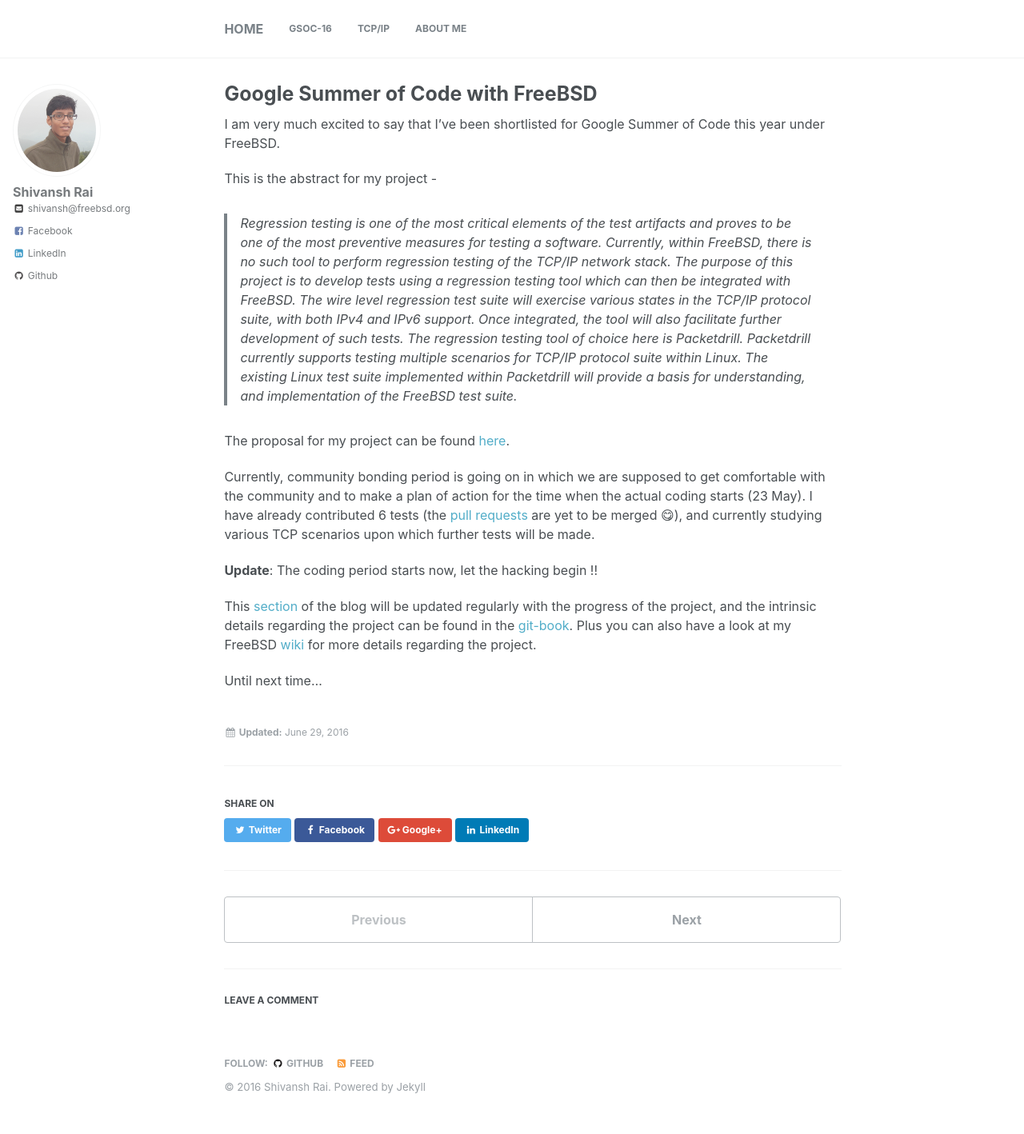
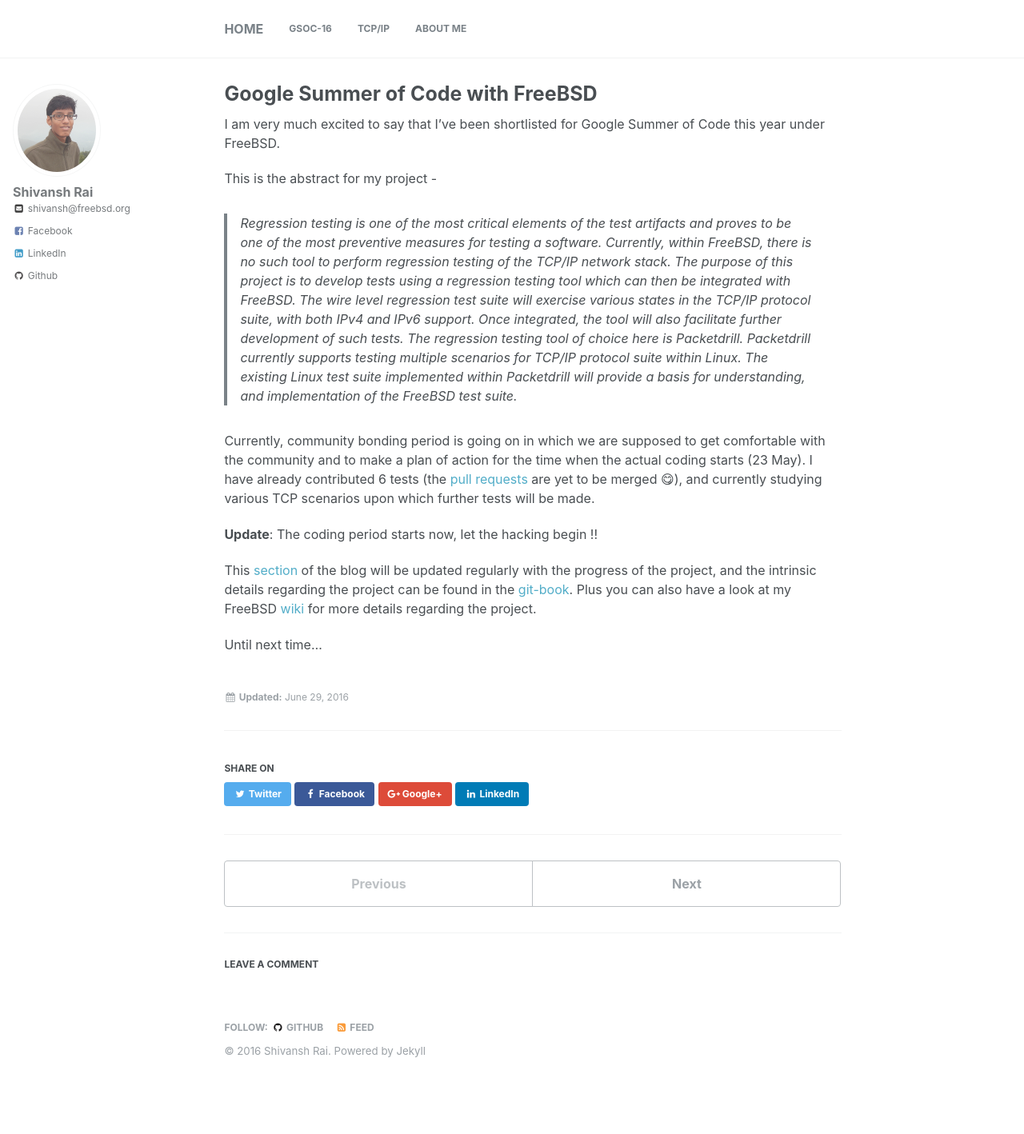
Before and after one commit to shivansh/shivansh.github.io, a Jekyll site: the page built from _gsoc/Google-Summer-of-Code-with-FreeBSD.md, in a window 1280 px wide. Shown: the whole page at 80% size. Built offline with Jekyll 4.4.1, drawn with Linux system fonts in a browser that asks for light colours; comment, search, counter and statistics services are not loaded; after the commit the page ends 1373 px from its top, so only the background shows below that.

Commit message:
Update Proposal info

```diff
--- a/_gsoc/Google-Summer-of-Code-with-FreeBSD.md
+++ b/_gsoc/Google-Summer-of-Code-with-FreeBSD.md
@@ -10,8 +10,6 @@
 
 >Regression testing is one of the most critical elements of the test artifacts and proves to be one of the most preventive measures for testing a software. Currently, within FreeBSD, there is no such tool to perform regression testing of the TCP/IP network stack. The purpose of this project is to develop tests using a regression testing tool which can then be integrated with FreeBSD. The wire level regression test suite will exercise various states in the TCP/IP protocol suite, with both IPv4 and IPv6 support. Once integrated, the tool will also facilitate further development of such tests. The regression testing tool of choice here is Packetdrill. Packetdrill currently supports testing multiple scenarios for TCP/IP protocol suite within Linux. The existing Linux test suite implemented within Packetdrill will provide a basis for understanding, and implementation of the FreeBSD test suite.
 
-The proposal for my project can be found <a href="http://shivrai.github.io/assets/proposal.pdf">here</a>.
-
 Currently, community bonding period is going on in which we are supposed to get comfortable with the community and to make a plan of action for the time when the actual coding starts (23 May). I have already contributed 6 tests (the <a href="https://github.com/hirenp/packetdrill/pulls" target="_blank">pull requests</a> are yet to be merged &#x1F60B;), and currently studying various TCP scenarios upon which further tests will be made.
 
 **Update**: The coding period starts now, let the hacking begin !!
```
